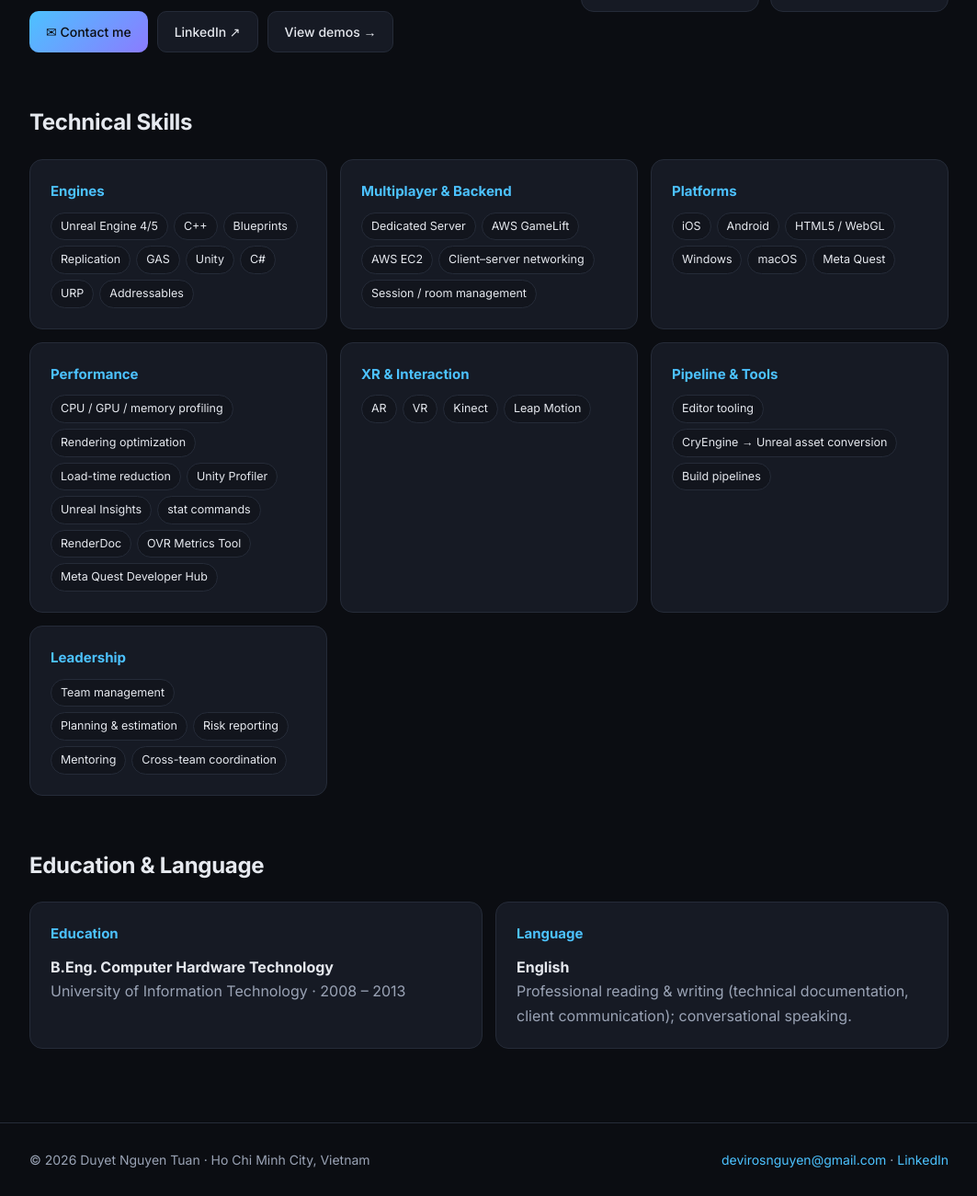
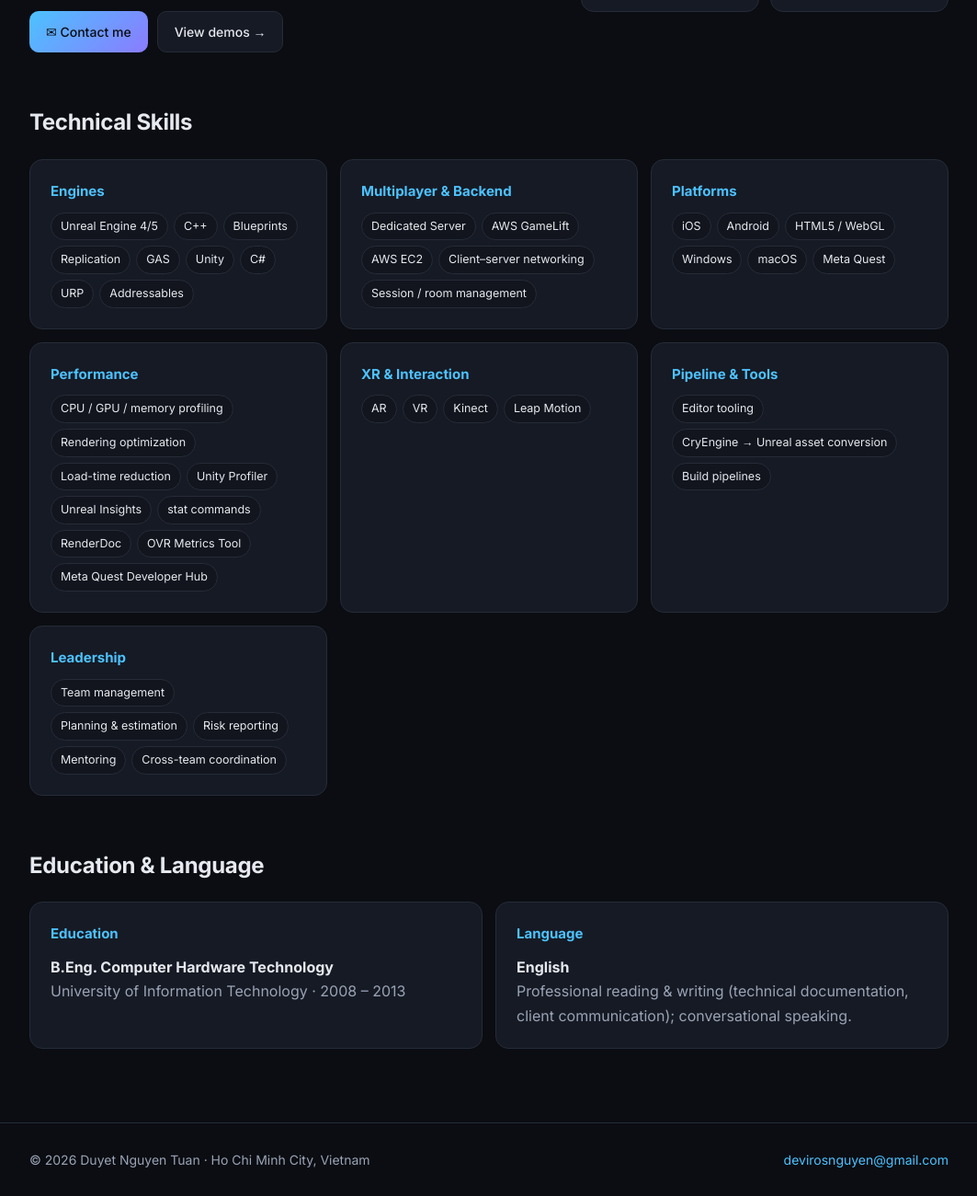
Before and after one commit to devirosnguyen/porfolio, a plain HTML site: page index.html in a window 1280 px wide. Shown: the part 453-1753 px from the top of the page at 92% size, without its empty margins (108-1171 px from the left). Drawn offline with Linux system fonts and the light colour scheme.

Commit message:
Remove LinkedIn links
Co-Authored-By: Claude Opus 5.5 <noreply@anthropic.com>

```diff
--- a/index.html
+++ b/index.html
@@ -135,7 +135,6 @@ footer .wrap{display:flex;flex-wrap:wrap;justify-content:space-between;gap:12px}
       <p class="muted">Hands-on lead who still writes core systems, sets technical direction and mentors developers.</p>
       <div class="cta">
         <a class="btn primary" href="mailto:devirosnguyen@gmail.com">✉ Contact me</a>
-        <a class="btn" href="https://linkedin.com/in/duyet-nguyen-tuan-652855267" target="_blank" rel="noopener">LinkedIn ↗</a>
         <a class="btn" href="#demo">View demos →</a>
       </div>
     </div>
@@ -359,7 +358,7 @@ footer .wrap{display:flex;flex-wrap:wrap;justify-content:space-between;gap:12px}
 <footer>
   <div class="wrap">
     <span>© <span id="y"></span> Duyet Nguyen Tuan · Ho Chi Minh City, Vietnam</span>
-    <span><a href="mailto:devirosnguyen@gmail.com">devirosnguyen@gmail.com</a> · <a href="https://linkedin.com/in/duyet-nguyen-tuan-652855267" target="_blank" rel="noopener">LinkedIn</a></span>
+    <span><a href="mailto:devirosnguyen@gmail.com">devirosnguyen@gmail.com</a></span>
   </div>
 </footer>
 
```
